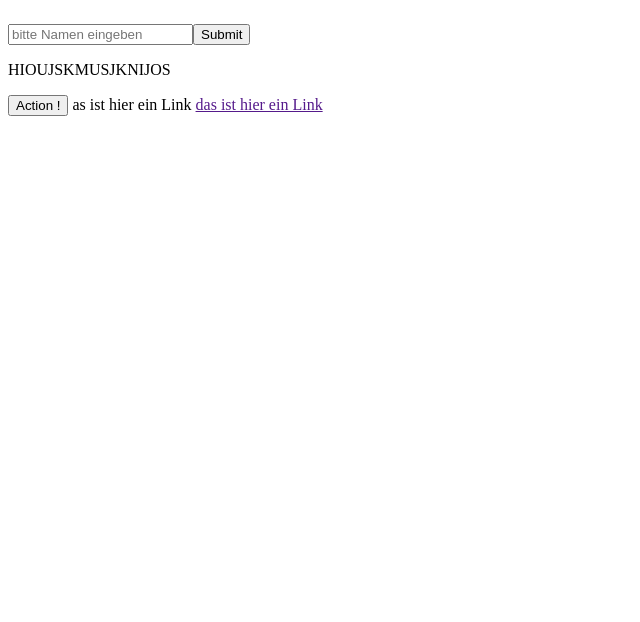
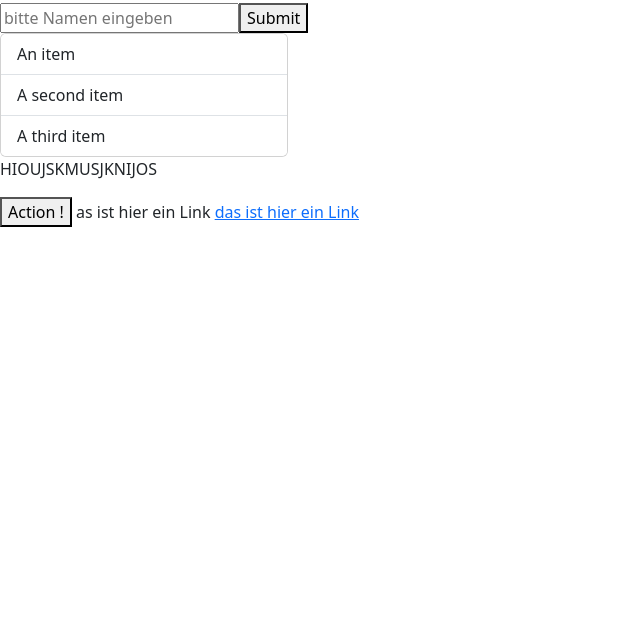
Before and after one commit to Kakowa18/Testprojekt, a website: page index.html in a window 1280 px wide. Shown: the part 178-800 px from the top of the page, without its empty margins (0-640 px from the left). Drawn offline with nearby package versions, Linux system fonts and the light colour scheme.

Commit message:
new changes

```diff
--- a/index.html
+++ b/index.html
@@ -4,6 +4,7 @@
 <head>
     <meta charset="UTF-8">
     <meta name="viewport" content="width=device-width, initial-scale=1.0">
+    <link rel="stylesheet" href="node_modules/bootstrap/dist/css/bootstrap.min.css">
     <title>Document</title>
     <script>
         function myFunction() {
@@ -22,6 +23,14 @@
         <input type="text" placeholder="bitte Namen eingeben" required pattern=’’[A-Za-z0-9]’’><button>Submit</button>
     </form>
 
+    <div class="card" style="width: 18rem;">
+        <ul class="list-group list-group-flush">
+          <li class="list-group-item">An item</li>
+          <li class="list-group-item">A second item</li>
+          <li class="list-group-item">A third item</li>
+        </ul>
+      </div>
+
     <p>HIOUJSKMUSJKNIJOS</p>
 
     <button>Action !</button>
```
